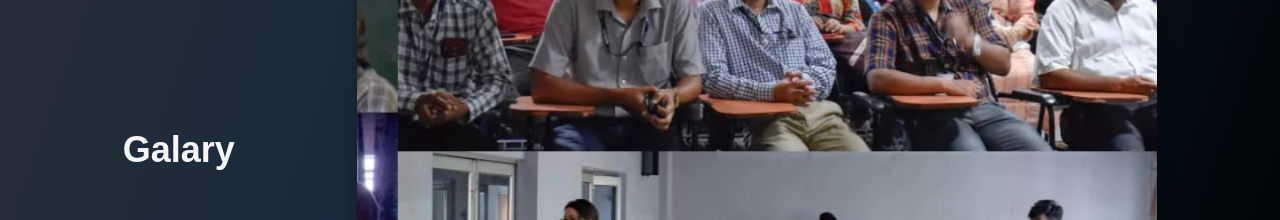
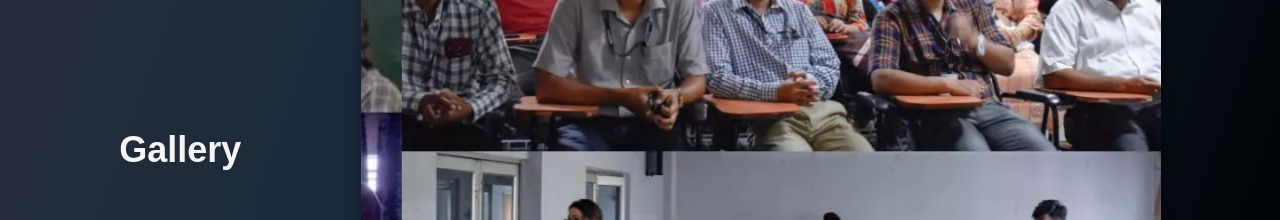
Before and after one commit to Sreyasree-001/Kodikas2k24, a Next.js app: page / in a window 1280 px wide. Shown: the part 1080-1300 px from the top of the page. Built offline with nearby package versions, Linux system fonts and the light colour scheme.

Commit message:
Update Gallery Spelling

```diff
--- a/src/app/Components/Gallery.jsx
+++ b/src/app/Components/Gallery.jsx
@@ -13,7 +13,7 @@ export default function Gallery() {
         <>
         <div id="gallery" className="gallery">
         <div className="title">
-                    <h2 className="text-4xl font-bold font-custom">Galary</h2>
+                    <h2 className="text-4xl font-bold font-custom">Gallery</h2>
                 </div>
                 <div className="carousel">
                     <div className="carousel-inner">
```
